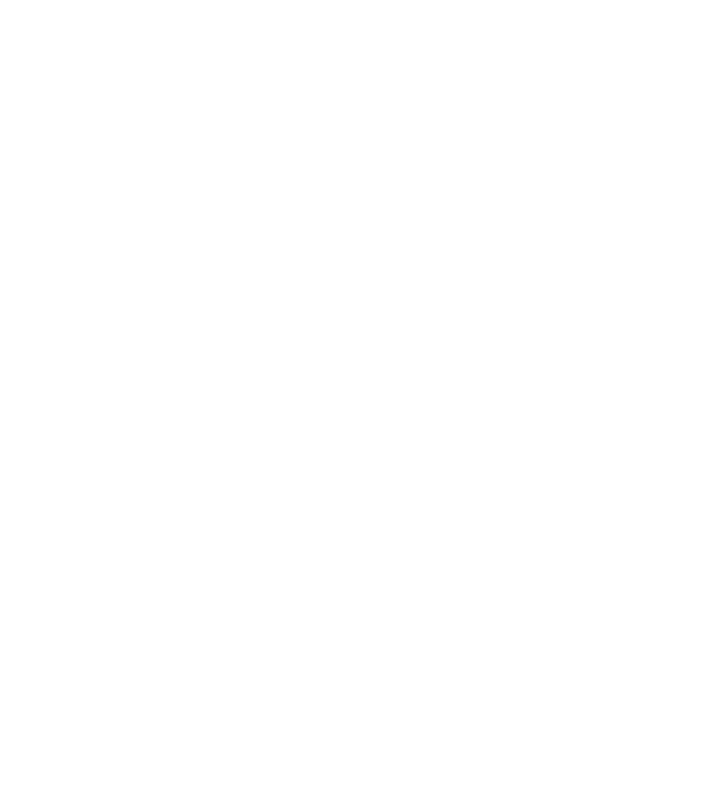
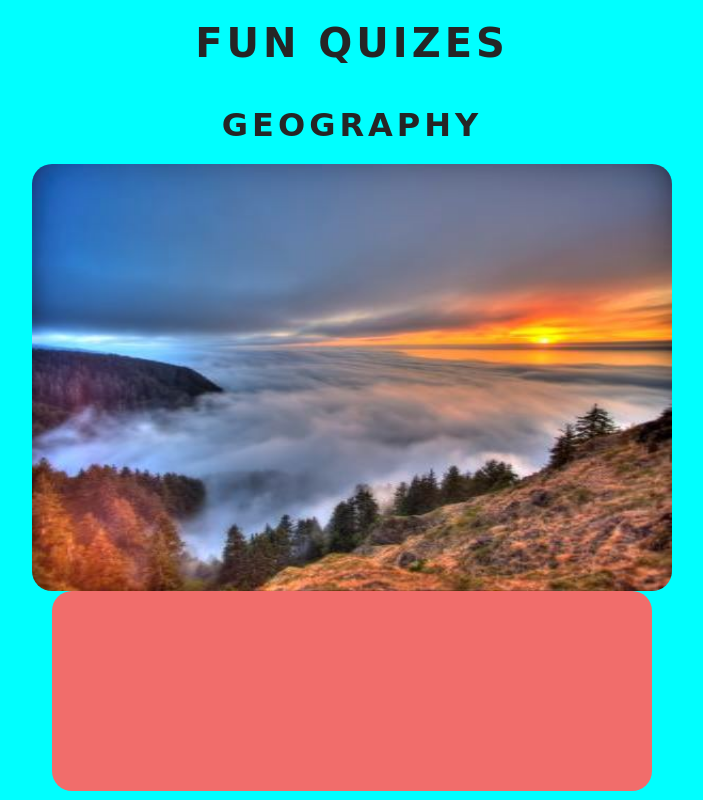
Before and after one commit to kevinfAAA/kevs-project-portfolio-2, a plain HTML site: page geography.html in a window 1280 px wide. Shown: the whole page, without its empty margins (288-991 px from the left). Drawn offline with Linux system fonts and the light colour scheme.

Commit message:
Add to geography html

```diff
--- a/assets/css/style.css
+++ b/assets/css/style.css
@@ -6,6 +6,7 @@
 
 body {
     font-family: 'Roboto', sans-serif;
+    background-color: aqua;
 }
 
 /*Heading*/
@@ -86,11 +87,25 @@
   background-color: aqua;
 }
 
+/*Geography Quiz*/
 
+#geog-gallery img {
+  display: block;
+  margin-left: auto;
+  margin-right: auto;
+  width: 50%;
+  border-radius: 20px;
+}
 
-
-
-
+#question-area {
+  max-width: 600px;
+  height: 200px;
+  background-color: rgba(241, 109, 107);
+  display: block;
+  margin-left: auto;
+  margin-right: auto;
+  border-radius: 20px;
+}
 
 
 /*Viewport sizes max/min 700px wide */
--- a/geography.html
+++ b/geography.html
@@ -0,0 +1,25 @@
+<!DOCTYPE html>
+<html lang="en">
+<head>
+    <meta charset="UTF-8">
+    <meta http-equiv="X-UA-Compatible" content="IE=edge">
+    <meta name="viewport" content="width=device-width, initial-scale=1.0">
+    <meta name="description" content="A Fun Quiz to test your general knowledge">
+    <meta name="keywords" content="fun quiz, general knowledge, best quiz">
+
+    <link rel="stylesheet" href="assets/css/style.css">
+    <title>Geography</title>
+</head>
+<body>
+    <h1>Fun Quizes</h1>
+    <h2>Geography</h2>
+    <section id="quiz">
+
+        <div id="geog-gallery">
+            <img src='./assets/images/geography.jpg' alt="Mountains and Sky">
+        </div>
+        <div id="question-area"></div>
+    </section>
+
+</body>
+</html>
```
Also changed, not shown: index.html (+4 -1 lines).
